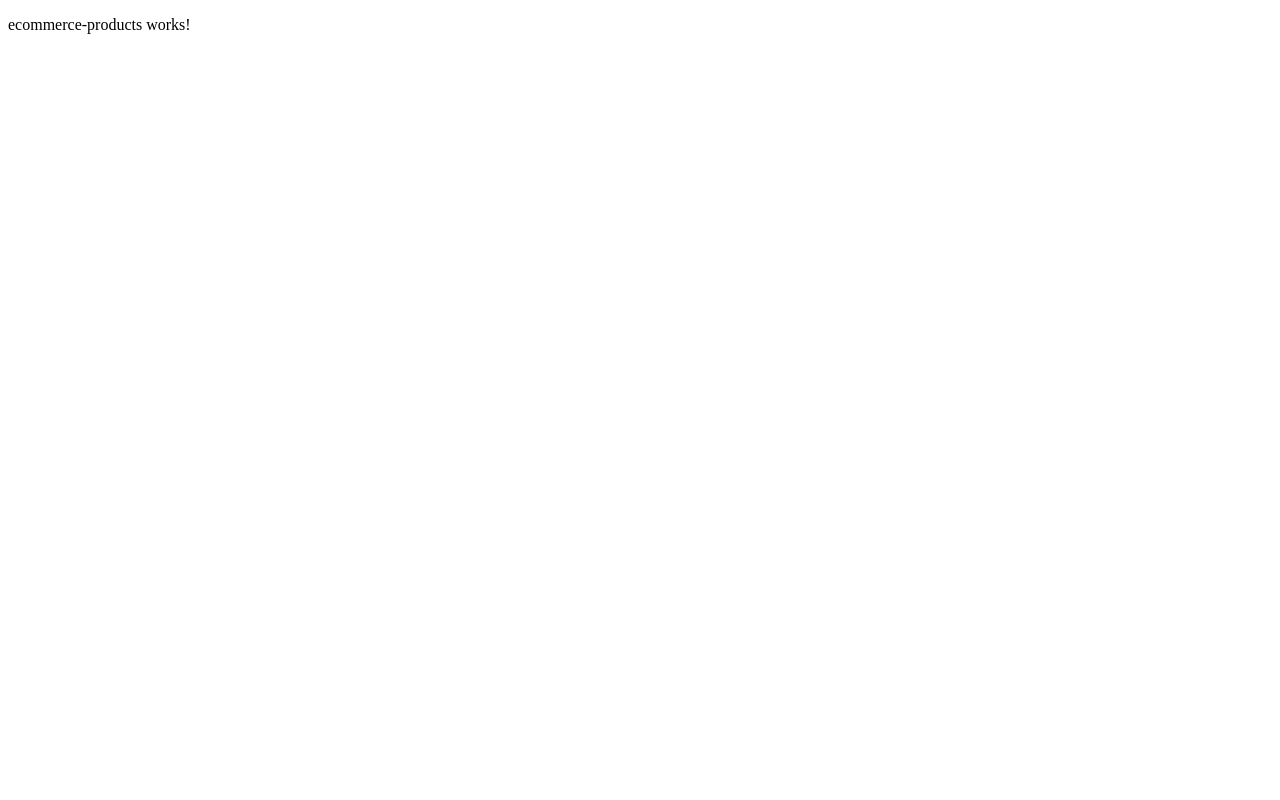
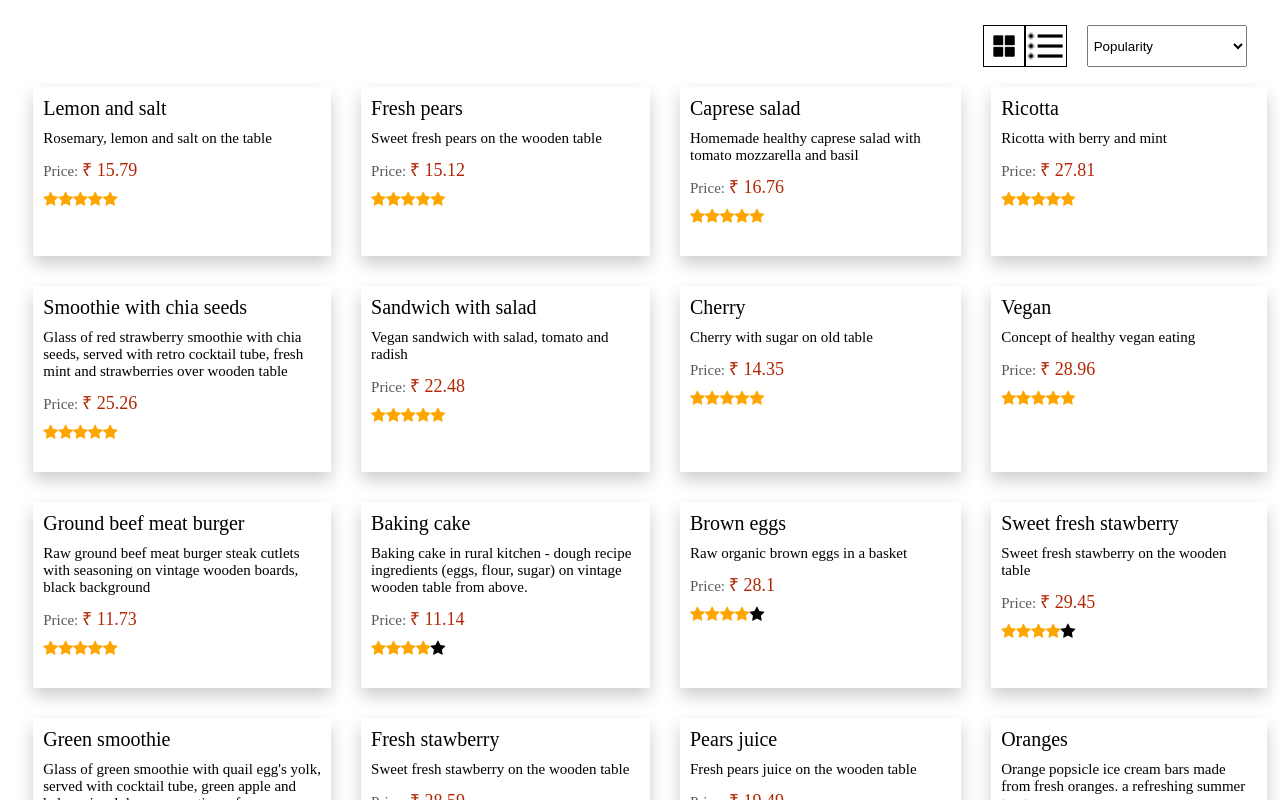
Before and after one commit to ApoorvaBhatA/Sapient_Angular_Assignment, an Angular app: page /route2 in a window 1280 px wide. Shown: the top 800 px of the page. Built offline with nearby package versions, Linux system fonts and the light colour scheme.

Commit message:
implements route2- ecommerce products listing

```diff
--- a/src/app/components/ecommerce-products/ecommerce-products.component.html
+++ b/src/app/components/ecommerce-products/ecommerce-products.component.html
@@ -1 +1,28 @@
-<p>ecommerce-products works!</p>
+<div class="ecommerce-container">
+    <div class="menu-container">
+        <img src="../.../../../../assets/images/icons8-grid-64.png" height="40" width="40" class="grid" alt="grid"
+            (click)="onChangeView(0)">
+        <img src="../.../../../../assets/images/icons8-list-24.png" height="40" width="40" class="list" alt="list"
+            (click)="onChangeView(1)">
+        <select name="filters" class="filter" (change)="sort($event)">
+            <option value="popularity">Popularity</option>
+            <option value="low">Show low to high price</option>
+            <option value="high">show high to low price</option>
+        </select>
+    </div>
+    <div [ngClass]="{'grid-view' : viewFlag === 0 , 'list-view' : viewFlag === 1 }">
+        <div *ngFor="let product of products" class="card">
+            <div class="product-title">{{product.title}}</div>
+            <div class="product-desc">{{product.description}}</div>
+            <div class="product-price">Price: <span class="price-span">&#8377; {{product.price}}</span></div>
+            <link rel="stylesheet"
+                href="https://cdnjs.cloudflare.com/ajax/libs/font-awesome/4.7.0/css/font-awesome.min.css">
+            <span class="fa fa-star" [ngClass]="{'checked' : product.rating>0}"></span>
+            <span class="fa fa-star" [ngClass]="{'checked' : product.rating>1}"></span>
+            <span class="fa fa-star" [ngClass]="{'checked' : product.rating>2}"></span>
+            <span class="fa fa-star" [ngClass]="{'checked' : product.rating>3}"></span>
+            <span class="fa fa-star" [ngClass]="{'checked' : product.rating>4}"></span>
+        </div>
+    </div>
+
+</div>
--- a/src/app/components/ecommerce-products/ecommerce-products.component.scss
+++ b/src/app/components/ecommerce-products/ecommerce-products.component.scss
@@ -0,0 +1,57 @@
+.ecommerce-container {
+    margin: 2%;
+    .menu-container {
+        display: flex;
+        justify-content: end;
+        margin-bottom: 20px;
+        .grid {
+            border: 1px solid black;
+            cursor: pointer;
+        }
+        .list {
+            border: 1px solid black;
+            cursor: pointer;
+        }
+        .filter {
+            margin-left: 20px;
+            padding: 2px;
+        }
+    }
+    .card {
+        box-shadow: 0 8px 16px 0 rgba(0,0,0,0.2);
+        padding: 10px;
+        height: 100%;
+        width: 100%;
+        .checked {
+            color: orange;
+        }
+    }
+    .grid-view {
+        display: grid;
+        grid-template-columns: auto auto auto auto;
+        gap: 50px;
+    }
+    .list-view {
+        display: grid;
+        grid-template-columns: auto auto;
+        gap: 50px;
+    }
+    .product-title, .product-price {
+        font-size: 20px;
+        margin-bottom: 10px;
+    }
+    .product-price {
+        color: #565959;
+        font-size: 15px;
+        margin-bottom: 10px;
+        .price-span {
+            font-size: 18px;
+            color: #B12704;
+        }
+    }
+    .product-desc {
+        font-size: 15px;
+        margin-bottom: 10px;
+
+    }
+}
--- a/src/app/components/ecommerce-products/ecommerce-products.component.ts
+++ b/src/app/components/ecommerce-products/ecommerce-products.component.ts
@@ -1,4 +1,5 @@
 import { Component, OnInit } from '@angular/core';
+import ecommerceProducts from '@json-data/products.json'
 
 @Component({
   selector: 'app-ecommerce-products',
@@ -6,10 +7,34 @@ import { Component, OnInit } from '@angular/core';
   styleUrls: ['./ecommerce-products.component.scss']
 })
 export class EcommerceProductsComponent implements OnInit {
+  products: { title: string; type: string; description: string; filename: string; height: number; width: number; price: number; rating: number; }[] = [];
+  viewFlag: number = 0;
 
   constructor() { }
 
+  onChangeView(flag: number) {
+    this.viewFlag = flag;
+  }
+
+  sort(event: any) {
+    this.sortProducts(event.target.value)
+  }
+
+  sortProducts(forOption: string) {
+    switch (forOption) {
+      case 'low':
+        this.products = this.products.sort((low, high) => low.price - high.price);
+        break;
+      case 'high':
+        this.products = this.products.sort((low, high) => high.price - low.price);
+        break;
+        default:
+          this.products = this.products.sort((low, high) => high.rating - low.rating);
+    }
+  }
   ngOnInit(): void {
+    this.products = ecommerceProducts;
+    this.sortProducts('popularity')
   }
 
 }
--- a/src/app/utils/data/products.json
+++ b/src/app/utils/data/products.json
@@ -1,4 +1,13 @@
 [{
+  "title": "Baking cake",
+  "type": "dairy",
+  "description": "Baking cake in rural kitchen - dough  recipe ingredients (eggs, flour, sugar) on vintage wooden table from above.",
+  "filename": "5.jpg",
+  "height": 450,
+  "width": 675,
+  "price": 11.14,
+  "rating": 4
+},{
     "title": "Brown eggs",
     "type": "dairy",
     "description": "Raw organic brown eggs in a basket",
@@ -43,15 +52,6 @@
     "width": 299,
     "price": 17.11,
     "rating": 2
-  }, {
-    "title": "Baking cake",
-    "type": "dairy",
-    "description": "Baking cake in rural kitchen - dough  recipe ingredients (eggs, flour, sugar) on vintage wooden table from above.",
-    "filename": "5.jpg",
-    "height": 450,
-    "width": 675,
-    "price": 11.14,
-    "rating": 4
   }, {
     "title": "Pesto with basil",
     "type": "vegetable",
```
Also changed, not shown: src/assets/images/icons8-grid-64.png (added), src/assets/images/icons8-list-24.png (added).
